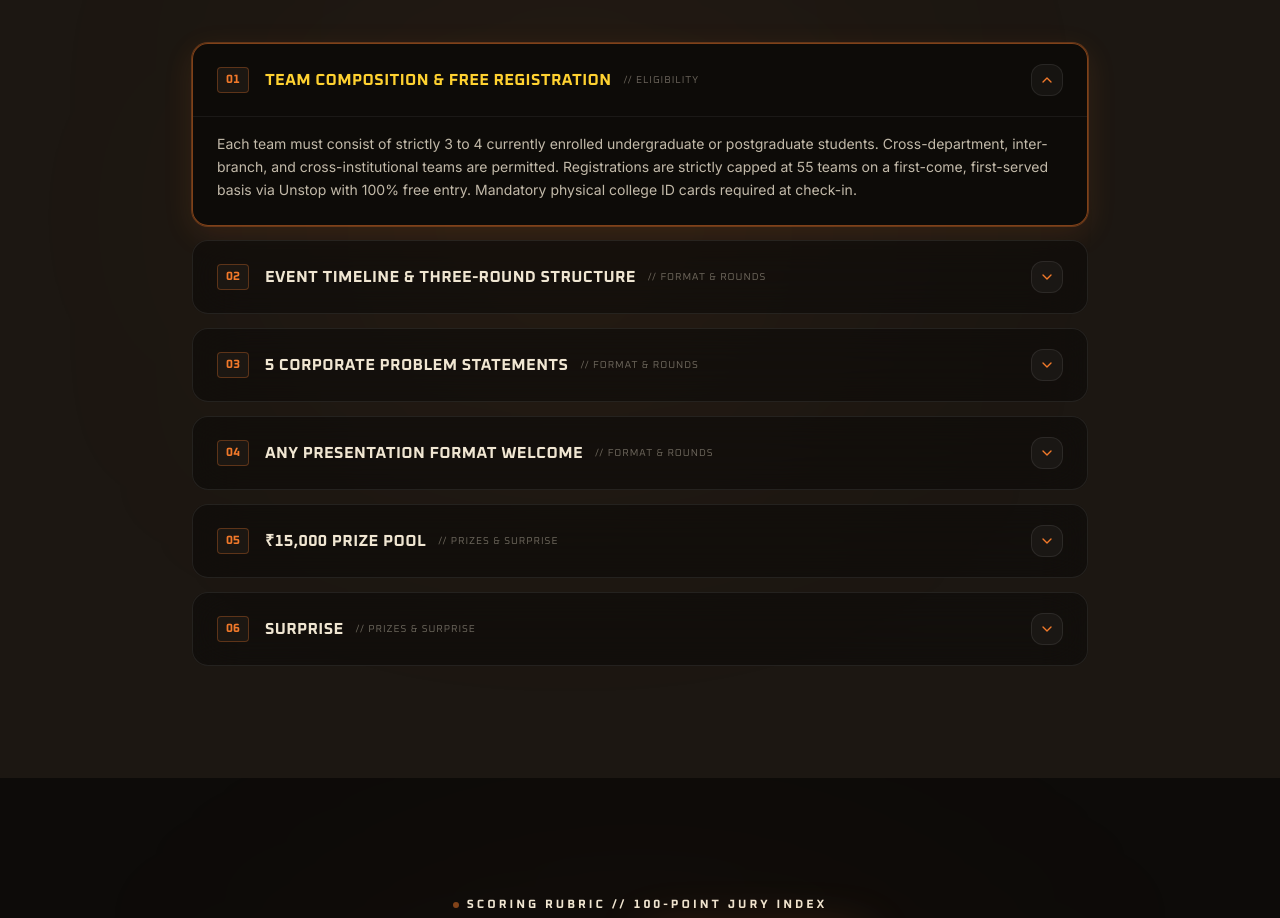
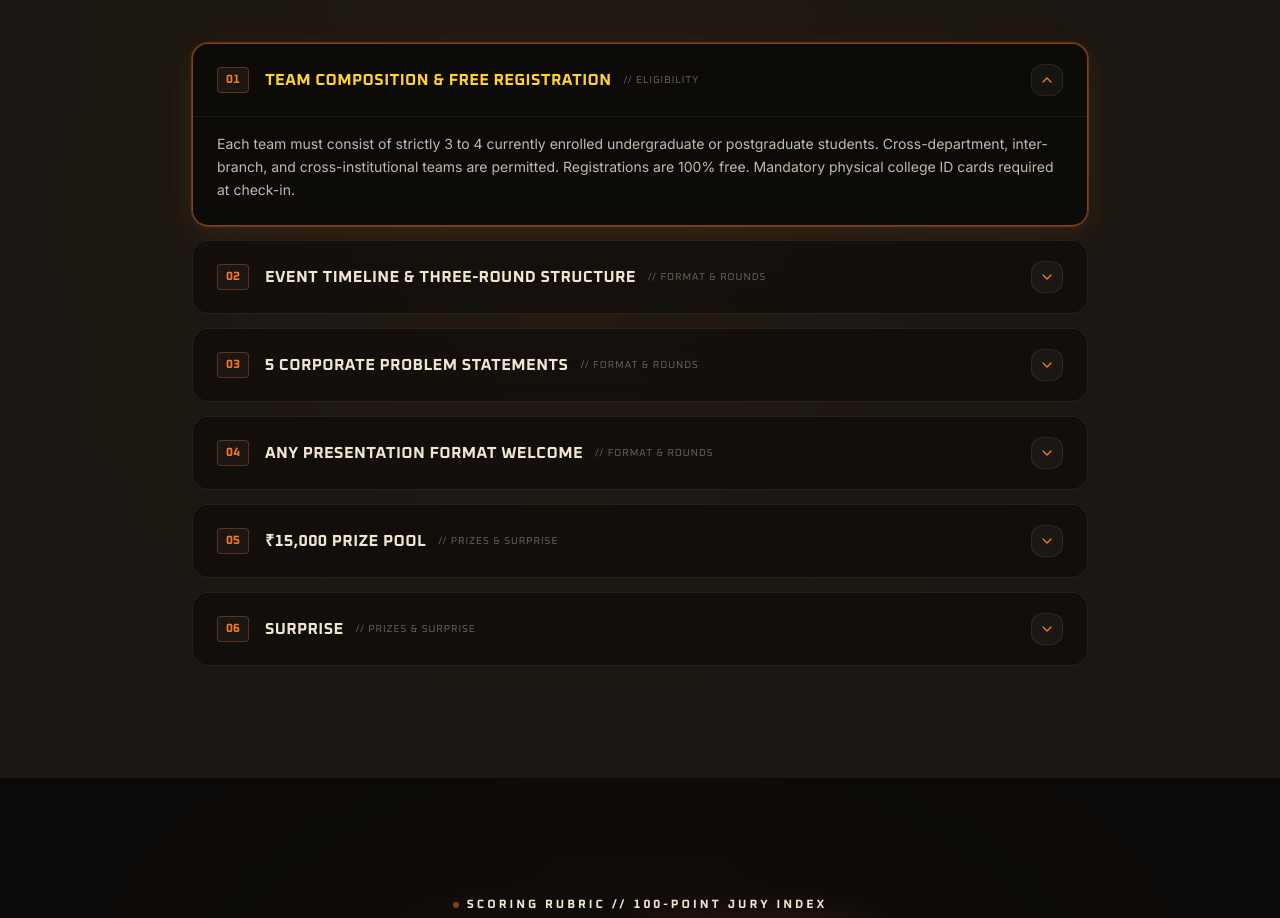
Before and after one commit to Swapnil-Biswas/Ideathon-26, a React (Vite) app: page /guidelines in a window 1280 px wide. Shown: the part 1980-2898 px from the top of the page. Built offline with nearby package versions, Linux system fonts and the light colour scheme.

Commit message:
updated the rules

```diff
--- a/src/components/guidelines/RulesAccordion.jsx
+++ b/src/components/guidelines/RulesAccordion.jsx
@@ -7,7 +7,7 @@ const rules = [
     num: "01",
     category: "ELIGIBILITY",
     title: "TEAM COMPOSITION & FREE REGISTRATION",
-    content: "Each team must consist of strictly 3 to 4 currently enrolled undergraduate or postgraduate students. Cross-department, inter-branch, and cross-institutional teams are permitted. Registrations are strictly capped at 55 teams on a first-come, first-served basis via Unstop with 100% free entry. Mandatory physical college ID cards required at check-in.",
+    content: "Each team must consist of strictly 3 to 4 currently enrolled undergraduate or postgraduate students. Cross-department, inter-branch, and cross-institutional teams are permitted. Registrations are 100% free. Mandatory physical college ID cards required at check-in.",
   },
   {
     num: "02",
```
